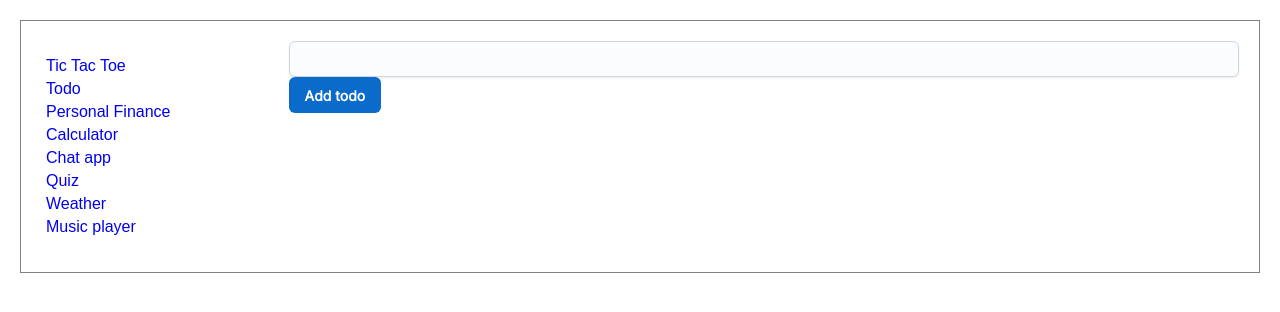
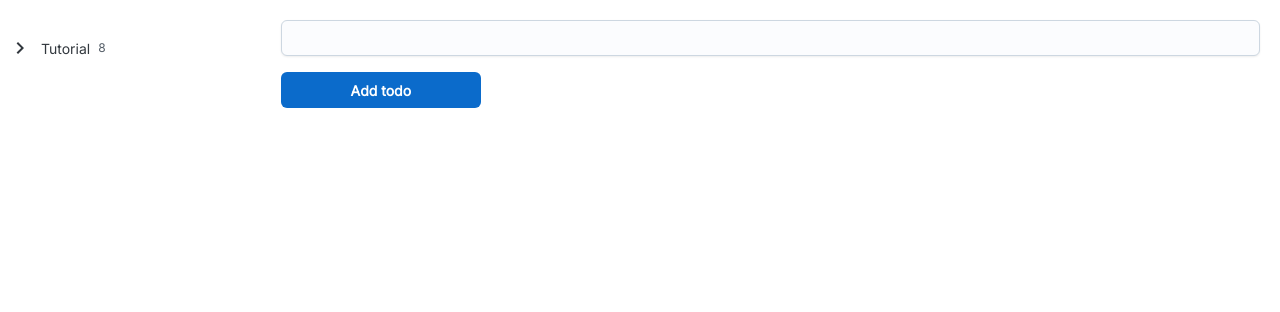
Before and after one commit to chung193/learn-reactjs-project, a React (Create React App) app: page / in a window 1280 px wide. Shown: the top 312 px of the page. Built offline with nearby package versions, Linux system fonts and the light colour scheme.

Commit message:
a little change

```diff
--- a/package.json
+++ b/package.json
@@ -6,7 +6,9 @@
     "@emotion/react": "^11.11.4",
     "@emotion/styled": "^11.11.5",
     "@fontsource/inter": "^5.0.18",
+    "@mui/icons-material": "^5.15.21",
     "@mui/joy": "^5.0.0-beta.36",
+    "@mui/material": "^5.15.21",
     "@testing-library/jest-dom": "^5.17.0",
     "@testing-library/react": "^13.4.0",
     "@testing-library/user-event": "^13.5.0",
--- a/src/Layout.js
+++ b/src/Layout.js
@@ -1,46 +1,127 @@
-import { Outlet, Link } from "react-router-dom";
+import { Outlet, Link, NavLink  } from "react-router-dom";
+import Stack from '@mui/joy/Stack';
+import List from '@mui/joy/List';
+import ListItem from '@mui/joy/ListItem';
+import ListItemButton, { listItemButtonClasses } from '@mui/joy/ListItemButton';
+import IconButton from '@mui/joy/IconButton';
+import Typography from '@mui/joy/Typography';
+import ReceiptLong from '@mui/icons-material/ReceiptLong';
+import KeyboardArrowDown from '@mui/icons-material/KeyboardArrowDown';
+import * as React from 'react';
+import Divider from '@mui/joy/Divider';
+import Box from '@mui/joy/Box';
 
 const Layout = () => {
+  const [open, setOpen] = React.useState(false);
   return (
-    <>
-    <div className="container">
-      <div className="sidebar">
-        <nav>
-            <ul>
-            <li>
-                <Link to="/tic-tac-toe">Tic Tac Toe</Link>
-              </li>
-              <li>
-                <Link to="/">Todo</Link>
-              </li>
-              <li>
-                <Link to="/personal-finance">Personal Finance</Link>
-              </li>
+    <Stack
+      direction="row"
+      spacing={2}
+    >
+      <Box width={'20%'}>
+       <List
+        size="sm"
+        sx={(theme) => ({
+          // Gatsby colors
+          '--joy-palette-primary-plainColor': '#8a4baf',
+          '--joy-palette-neutral-plainHoverBg': 'transparent',
+          '--joy-palette-neutral-plainActiveBg': 'transparent',
+          '--joy-palette-primary-plainHoverBg': 'transparent',
+          '--joy-palette-primary-plainActiveBg': 'transparent',
+          [theme.getColorSchemeSelector('dark')]: {
+            '--joy-palette-text-secondary': '#635e69',
+            '--joy-palette-primary-plainColor': '#d48cff',
+          },
 
-              <li>
-                <Link to="/calculator">Calculator</Link>
-              </li>
-              <li>
-                <Link to="/chat-app">Chat app</Link>
-              </li>
-              <li>
-                <Link to="/quiz">Quiz</Link>
-              </li>
-              <li>
-                <Link to="/weather">Weather</Link>
-              </li>
-              <li>
-                <Link to="/music-player">Music player</Link>
-              </li>
-            </ul>
-          </nav>
-      </div>
-      <div className="main">
-        <Outlet />
-      </div>
-    </div>
+          '--List-insetStart': '32px',
+          '--ListItem-paddingY': '0px',
+          '--ListItem-paddingRight': '16px',
+          '--ListItem-paddingLeft': '21px',
+          '--ListItem-startActionWidth': '0px',
+          '--ListItem-startActionTranslateX': '-50%',
 
-    </>
+          [`& .${listItemButtonClasses.root}`]: {
+            borderLeftColor: 'divider',
+          },
+          [`& .${listItemButtonClasses.root}.${listItemButtonClasses.selected}`]: {
+            borderLeftColor: 'currentColor',
+          },
+          '& [class*="startAction"]': {
+            color: 'var(--joy-palette-text-tertiary)',
+          },
+        })}
+      >
+        <ListItem
+          nested
+          sx={{ my: 1 }}
+          startAction={
+            <IconButton
+              variant="plain"
+              size="sm"
+              color="neutral"
+              onClick={() => setOpen(!open)}
+            >
+              <KeyboardArrowDown
+                sx={{ transform: open ? 'initial' : 'rotate(-90deg)' }}
+              />
+            </IconButton>
+          }
+        >
+          <ListItem>
+            <Typography
+              level="inherit"
+              sx={{
+                fontWeight: open ? 'bold' : undefined,
+                color: open ? 'text.primary' : 'inherit',
+              }}
+            >
+              Tutorial
+            </Typography>
+            <Typography component="span" level="body-xs">
+              8
+            </Typography>
+          </ListItem>
+          {open && (
+            <List sx={{ '--ListItem-paddingY': '8px' }}>
+              <ListItem>
+                <ListItemButton><NavLink activeClassName="active" to="/tic-tac-toe">Tic Tac Toe</NavLink></ListItemButton>
+              </ListItem>
+              <ListItem>
+                <ListItemButton>
+                <NavLink activeClassName="active" to="/">Todo</NavLink>
+                </ListItemButton>
+              </ListItem>
+              <ListItem>
+                <ListItemButton>
+                <NavLink activeClassName="active" to="/personal-finance">Personal Finance</NavLink>
+                </ListItemButton>
+              </ListItem>
+              <ListItem>
+                <ListItemButton><NavLink activeClassName="active" to="/calculator">Calculator</NavLink></ListItemButton>
+              </ListItem>
+              <ListItem>
+                <ListItemButton><NavLink activeClassName="active" to="/chat-app">Chat app</NavLink></ListItemButton>
+              </ListItem>
+              <ListItem>
+                <ListItemButton><NavLink activeClassName="active" to="/quiz">Quiz</NavLink></ListItemButton>
+              </ListItem>
+              <ListItem>
+                <ListItemButton><NavLink activeClassName="active" to="/weather">Weather</NavLink></ListItemButton>
+              </ListItem>
+              <ListItem>
+                <ListItemButton><NavLink activeClassName="active" to="/music-player">Music player</NavLink></ListItemButton>
+              </ListItem>
+            </List>
+          )}
+        </ListItem>
+      </List>
+      </Box>
+
+      <Box width={'80%'}>
+      <Outlet/>
+      </Box>
+
+    </Stack>
   )
 };
 
--- a/src/index.css
+++ b/src/index.css
@@ -10,6 +10,19 @@ body {
 code {
   font-family: source-code-pro, Menlo, Monaco, Consolas, 'Courier New',
     monospace;
+}
+
+a{
+  text-decoration: none;
+  color: #555e68
+}
+
+a:hover{
+  font-weight: bold;
+}
+
+a.active {
+  font-weight: bold;
 }
 
 .container {
--- a/src/screens/Todo.js
+++ b/src/screens/Todo.js
@@ -4,6 +4,7 @@ import Input from '@mui/joy/Input';
 import List from '@mui/joy/List';
 import ListItem from '@mui/joy/ListItem';
 import Stack from '@mui/joy/Stack';
+import ListDivider from '@mui/joy/ListDivider';
 
 function Todo() {
   const [list, setList] = useState([]);
@@ -43,23 +44,24 @@ function Todo() {
 
   return (
     <Stack spacing={2}>
-    <form>
       <Input type='text' value={input} onChange={handleChange}></Input>
-      <Button type='submit' onClick={handleSubmit}>Add todo</Button>
-    </form>
-    <List marker='disc'>
+      <Button type='submit' sx={{width: 200}} onClick={handleSubmit}>Add todo</Button>
+      <List marker='disc' sx={{width:'100%'}}>
         {
           list.map((item, index)=>
-        <ListItem key={item.id}>
+          <><ListItem key={item.id} sx={{width:'100%'}}>
           {
             (!item.status) ?
             (<del>{item.name} </del>)
             :
             (item.name)
           }
-        <Button onClick={()=> handleDelete(item.id)}>Xoá</Button></ListItem>)
+          <Button sx={{marginLeft: 10}} variant="plain" onClick={()=> handleDelete(item.id)}>Xoá</Button></ListItem>
+          <ListDivider inset="startDecorator" /></>
+          )
         }
       </List>
+
     </Stack>
   );
 }
```
Also changed, not shown: 2 other files (tests, documents, lock files or other folders). Lines whose indentation alone changed are shown as unchanged.
